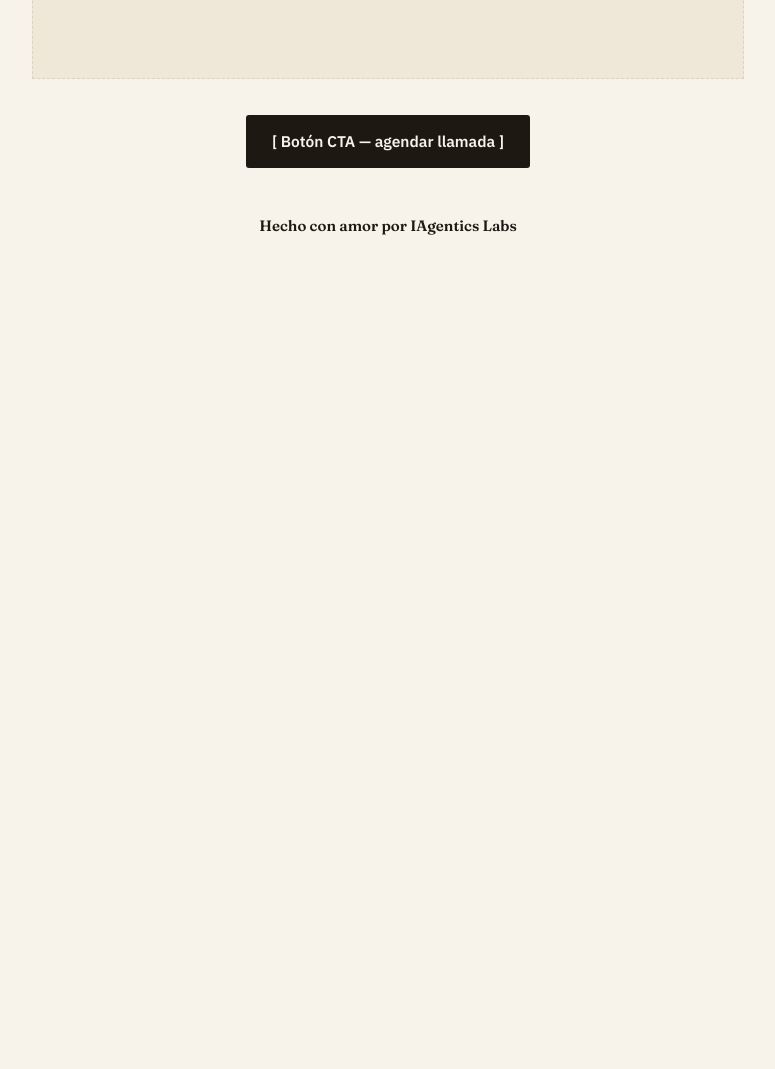
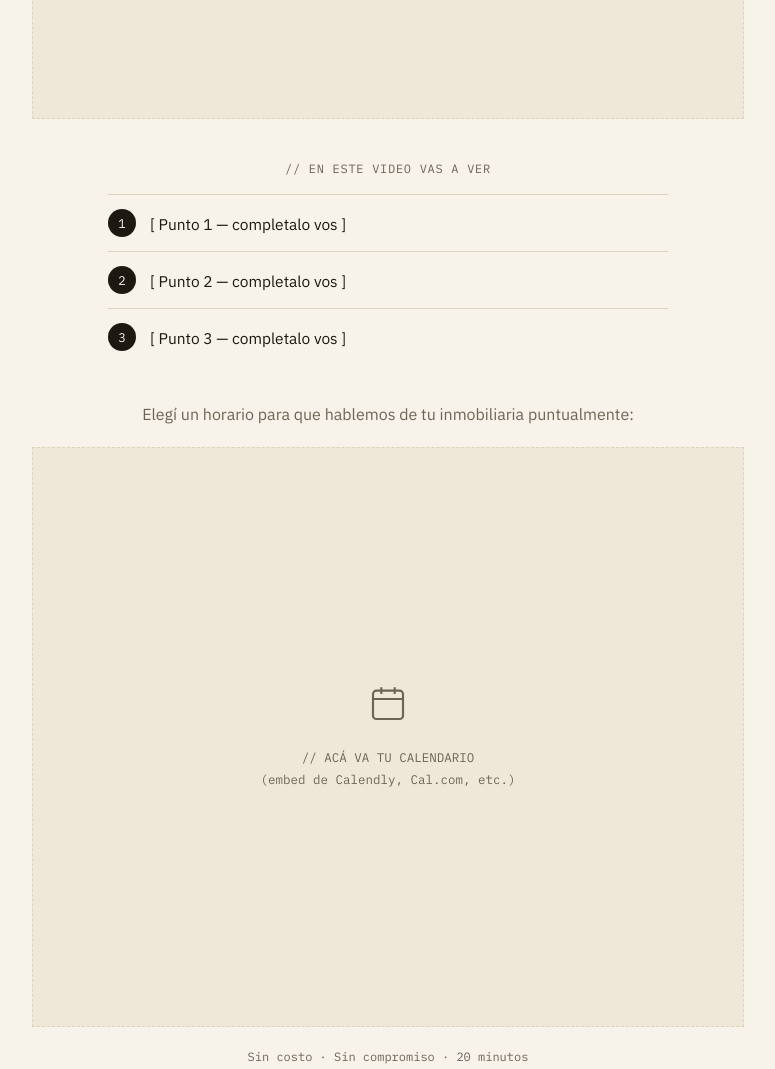
Before and after one commit to luisgz3/Iagenticslabs, a plain HTML site: page landings/inmobiliarias.html in a window 1280 px wide. Shown: the part 974-2043 px from the top of the page, without its empty margins (252-1027 px from the left). Before the commit the page ends 1256 px from the top, so only its background shows below. Drawn offline with Linux system fonts and the light colour scheme.

Commit message:
Rebuild VSL landing with proper structure: kicker, bullets, and calendar embed

```diff
--- a/assets/style.css
+++ b/assets/style.css
@@ -288,3 +288,41 @@ footer{ padding: 36px 0 44px; text-align:center; }
 
 .vsl-cta{ margin-top: 36px; text-align:center; }
 .vsl-cta .cta-row{ justify-content:center; }
+
+.vsl-hero{ position:relative; overflow:hidden; }
+.vsl-glow{
+  position:absolute; top:-180px; left:50%; transform:translateX(-50%);
+  width:640px; height:420px; border-radius:50%;
+  background: radial-gradient(circle, rgba(179,57,28,0.14) 0%, transparent 70%);
+  pointer-events:none; z-index:0;
+}
+.vsl-hero .wrap{ position:relative; z-index:1; }
+
+.vsl-kicker{
+  display:inline-flex; font-family: var(--mono); font-size:12px; color: var(--accent);
+  text-transform:uppercase; letter-spacing:0.08em; border:1px solid var(--accent);
+  padding:6px 14px; border-radius:999px; margin-bottom:6px;
+}
+.vsl-hero h1 em{ font-style:normal; color: var(--accent); }
+
+.vsl-points{ margin: 40px auto 0; max-width: 560px; text-align:left; }
+.vsl-points-label{ font-family: var(--mono); font-size:12px; color: var(--ink-dim); text-transform:uppercase; letter-spacing:0.06em; text-align:center; margin-bottom:16px; }
+.vsl-point{ display:flex; gap:14px; padding:14px 0; border-top:1px solid var(--line); align-items:flex-start; }
+.vsl-point-num{
+  flex-shrink:0; width:28px; height:28px; border-radius:50%; background: var(--ink); color: var(--bg);
+  font-family: var(--mono); font-size:12.5px; display:flex; align-items:center; justify-content:center;
+}
+.vsl-point p{ font-size:15.5px; color: var(--ink); padding-top:3px; }
+
+.cal-wrap{
+  margin: 20px auto 0; max-width: 720px; width:100%;
+  min-height: 580px; position:relative;
+  background: var(--bg-panel); border: 1px dashed var(--line);
+  display:flex; align-items:center; justify-content:center;
+}
+.cal-wrap iframe{ position:absolute; inset:0; width:100%; height:100%; border:0; }
+.cal-placeholder{ text-align:center; color: var(--ink-dim); padding: 30px; }
+.cal-placeholder .cal-icon{ width:40px; height:40px; margin:0 auto 14px; color: var(--ink-dim); }
+.cal-placeholder p{ font-family: var(--mono); font-size: 12.5px; line-height:1.8; }
+
+.vsl-trust{ margin-top:20px; text-align:center; font-family: var(--mono); font-size:12px; color: var(--ink-dim); }
--- a/landings/inmobiliarias.html
+++ b/landings/inmobiliarias.html
@@ -20,9 +20,11 @@
 </header>
 
 <section class="vsl-hero">
+  <span class="vsl-glow" aria-hidden="true"></span>
   <div class="wrap">
+    <span class="vsl-kicker">Para dueños de inmobiliarias</span>
     <h1>3 cosas que nadie te dice sobre meter Inteligencia Artificial en tu inmobiliaria.</h1>
-    <p class="hero-sub">Video de 10 minutos revela: por qué el 90% de las inmobiliarias que usan Inteligencia Artificial no ve resultados, y cómo solucionarlo.</p>
+    <p class="hero-sub">Video de 10 minutos revela: por qué el <em style="color:var(--accent); font-style:normal; font-weight:600;">90%</em> de las inmobiliarias que usan Inteligencia Artificial no ve resultados, y cómo solucionarlo.</p>
 
     <div class="video-wrap">
       <!-- Cuando tengas el video grabado, reemplazá este div por: -->
@@ -35,10 +37,33 @@
       </div>
     </div>
 
+    <div class="vsl-points">
+      <div class="vsl-points-label">// en este video vas a ver</div>
+      <div class="vsl-point">
+        <div class="vsl-point-num">1</div>
+        <p>[ Punto 1 — completalo vos ]</p>
+      </div>
+      <div class="vsl-point">
+        <div class="vsl-point-num">2</div>
+        <p>[ Punto 2 — completalo vos ]</p>
+      </div>
+      <div class="vsl-point">
+        <div class="vsl-point-num">3</div>
+        <p>[ Punto 3 — completalo vos ]</p>
+      </div>
+    </div>
+
     <div class="vsl-cta">
-      <div class="cta-row">
-        <a href="https://wa.me/5491125545369?text=Hola%2C%20vi%20el%20video%20sobre%20IA%20para%20inmobiliarias%20y%20quiero%20agendar%20una%20llamada" class="btn" target="_blank" rel="noopener">[ Botón CTA — agendar llamada ]</a>
+      <p class="hero-sub" style="font-size:16px;">Elegí un horario para que hablemos de tu inmobiliaria puntualmente:</p>
+      <div class="cal-wrap">
+        <!-- Cuando tengas tu link de Calendly, reemplazá este div por: -->
+        <!-- <iframe src="https://calendly.com/TU-USUARIO/30min" title="Agendar llamada"></iframe> -->
+        <div class="cal-placeholder">
+          <svg class="cal-icon" viewBox="0 0 24 24" fill="none" stroke="currentColor" stroke-width="1.3"><rect x="3" y="4" width="18" height="17" rx="2"/><path d="M3 9h18M8 2v4M16 2v4"/></svg>
+          <p>// ACÁ VA TU CALENDARIO<br>(embed de Calendly, Cal.com, etc.)</p>
+        </div>
       </div>
+      <p class="vsl-trust">Sin costo · Sin compromiso · 20 minutos</p>
     </div>
   </div>
 </section>
```
